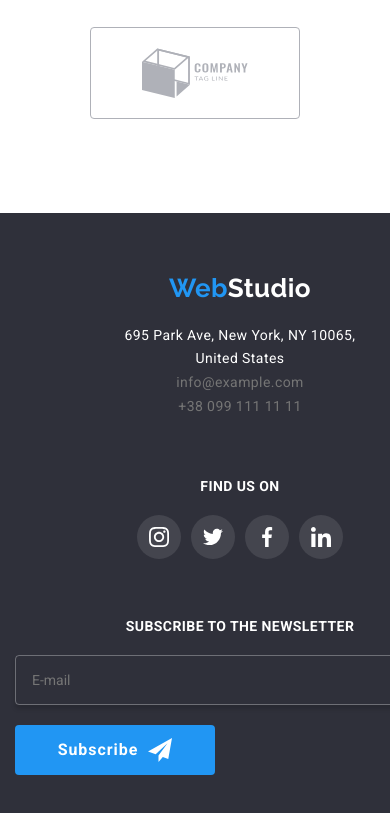
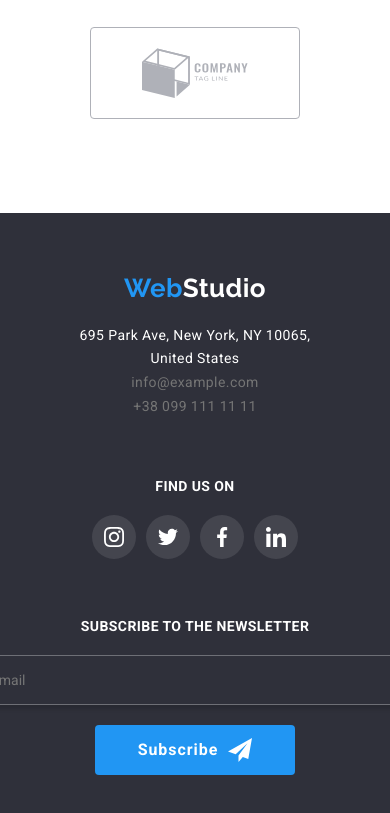
Before and after one commit to Dmytro-Kryvoruchko/goit-markup-hw-08, a plain HTML site: page index.html in a window 390 px wide. Shown: the part 5519-6332 px from the top of the page. Drawn offline with nearby package versions, Linux system fonts and the light colour scheme.

Commit message:
commit - footer

```diff
--- a/sass/layout/_footer.scss
+++ b/sass/layout/_footer.scss
@@ -1,7 +1,7 @@
 .footer {
   padding: 60px 0;
   background: var(--primary-back-color);
-  width: 100%;
+  // width: 100%;
 }
 
 .logo-footer {
@@ -62,6 +62,7 @@
   letter-spacing: inherit;
   text-transform: uppercase;
   color: var(--primary-white-color);
+  text-align: center;
 }
 
 .find-us-title {
@@ -98,6 +99,7 @@
 
 .footer-subscribe-input {
   margin-bottom: 20px;
+  height: 50px;
   background-color: transparent;
   padding-left: 16px;
   border: 1px solid rgba(255, 255, 255, 0.3);
@@ -145,13 +147,6 @@
 }
 
 @media screen and (max-width: 767px) {
-  .footer-container {
-    display: flex;
-    flex-wrap: wrap;
-    flex-direction: column;
-    // align-items: center;
-  }
-
   .address-container {
     display: flex;
     flex-direction: column;
@@ -161,7 +156,6 @@
 
   .footer-subscribe-input {
     width: 450px;
-    height: 50px;
   }
 
   .find-us-menu {
@@ -177,16 +171,23 @@
   .subscribe-footer-form {
     display: flex;
     flex-direction: column;
+    justify-content: center;
     align-items: center;
-    text-align: center;
+  }
+
+  .subscribe-section-wrapper {
+    display: flex;
+    flex-direction: column;
+    align-items: center;
   }
 }
 
-//   .subscribe-wrapper {
-//     display: flex;
-//     flex-wrap: wrap;
-//     justify-content: center;
-//   }
+// .footer-container {
+//   display: flex;
+//   flex-wrap: wrap;
+//   flex-direction: column;
+//   // align-items: center;
+// }
 
 //   .subscribe-wrapper__modal-form {
 //     width: 100%;
```
Also changed, not shown: CSS/main.css, CSS/main.min.css, 2 other files.
